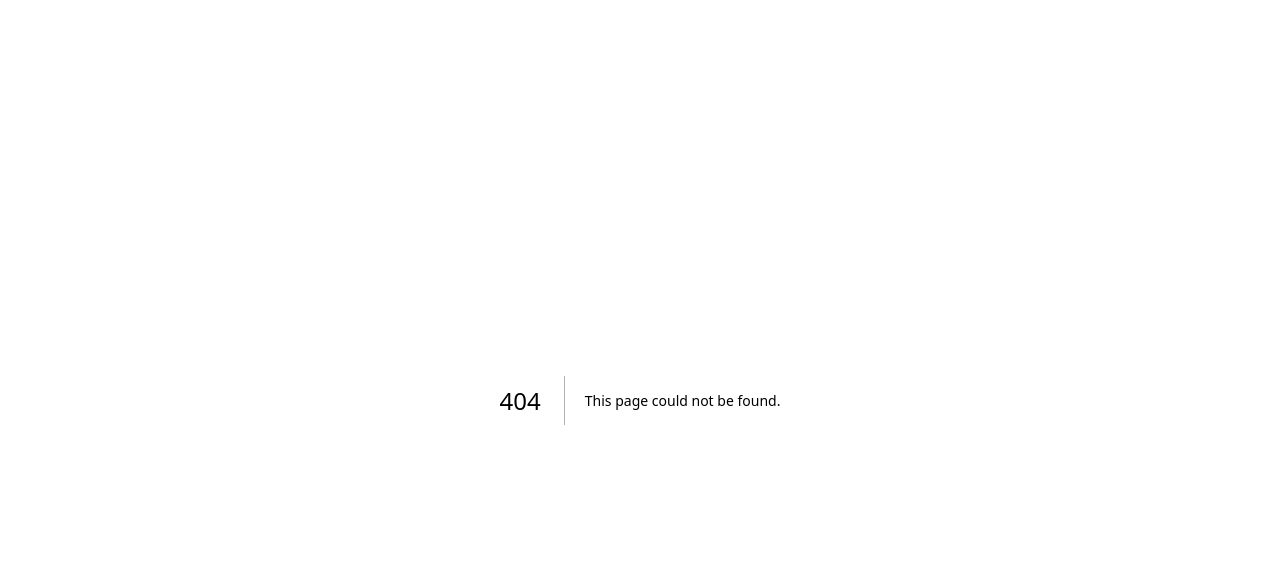
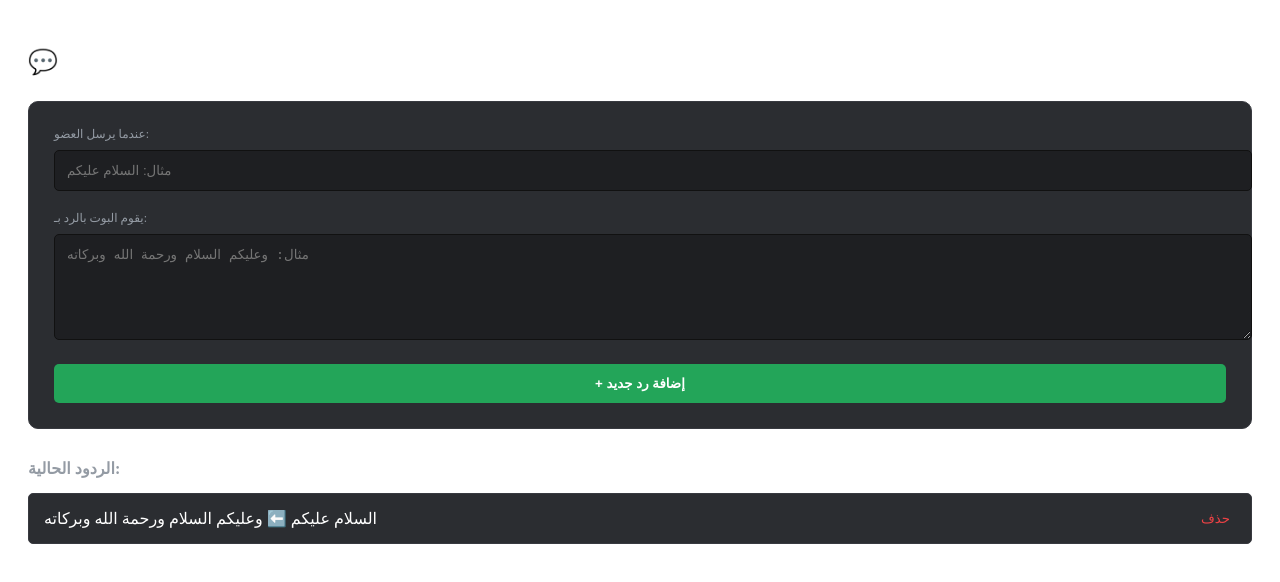
Before and after one commit to abdalrahmanabnmohammed-png/ii3rwa-boot, a Next.js app: page /auto-reply in a window 1280 px wide. Before the commit this address had no page. Shown: the top 582 px of the page. Built offline with nearby package versions, Linux system fonts and the light colour scheme.

Commit message:
Create auto-reply.js

```diff
--- /dev/null
+++ b/pages/auto-reply.js
@@ -0,0 +1,66 @@
+import { useState } from 'react';
+
+export default function AutoReply() {
+  const [replies, setReplies] = useState([
+    { trigger: 'السلام عليكم', response: 'وعليكم السلام ورحمة الله وبركاته' }
+  ]);
+  const [newTrigger, setNewTrigger] = useState('');
+  const [newResponse, setNewResponse] = useState('');
+
+  const addReply = () => {
+    if (newTrigger && newResponse) {
+      setReplies([...replies, { trigger: newTrigger, response: newResponse }]);
+      setNewTrigger('');
+      setNewResponse('');
+      alert('✅ تم إضافة الرد بنجاح (سيتم الحفظ عند الضغط على حفظ الكل)');
+    }
+  };
+
+  return (
+    <div style={{color:'white', padding:'20px'}}>
+      <h2 style={{marginBottom:'25px'}}>💬 الرد التلقائي (Auto Reply)</h2>
+
+      <div style={styles.card}>
+        <div style={{marginBottom:'20px'}}>
+          <label style={styles.label}>عندما يرسل العضو:</label>
+          <input
+            style={styles.input}
+            placeholder="مثال: السلام عليكم"
+            value={newTrigger}
+            onChange={(e) => setNewTrigger(e.target.value)}
+          />
+        </div>
+
+        <div style={{marginBottom:'20px'}}>
+          <label style={styles.label}>يقوم البوت بالرد بـ:</label>
+          <textarea
+            style={{...styles.input, height:'80px'}}
+            placeholder="مثال: وعليكم السلام ورحمة الله وبركاته"
+            value={newResponse}
+            onChange={(e) => setNewResponse(e.target.value)}
+          />
+        </div>
+
+        <button onClick={addReply} style={styles.addBtn}>+ إضافة رد جديد</button>
+      </div>
+
+      <div style={{marginTop:'30px'}}>
+        <h4 style={{marginBottom:'15px', color:'#949ba4'}}>الردود الحالية:</h4>
+        {replies.map((item, index) => (
+          <div key={index} style={styles.replyItem}>
+            <span>{item.trigger} ⬅️ {item.response}</span>
+            <button style={{background:'none', border:'none', color:'#ed4245', cursor:'pointer'}}>حذف</button>
+          </div>
+        ))}
+      </div>
+    </div>
+  );
+}
+
+const styles = {
+  card: { backgroundColor:'#2b2d31', padding:'25px', borderRadius:'10px', border:'1px solid #383a40' },
+  label: { display:'block', fontSize:'12px', color:'#949ba4', marginBottom:'8px' },
+  input: { width:'100%', backgroundColor:'#1e1f22', border:'1px solid #111', color:'white', padding:'12px', borderRadius:'5px' },
+  addBtn: { width:'100%', padding:'12px', backgroundColor:'#23a559', color:'white', border:'none', borderRadius:'5px', cursor:'pointer', fontWeight:'bold' },
+  replyItem: { display:'flex', justifyContent:'space-between', backgroundColor:'#2b2d31', padding:'15px', borderRadius:'5px', marginBottom:'10px', border:'1px solid #383a40' }
+};
```
